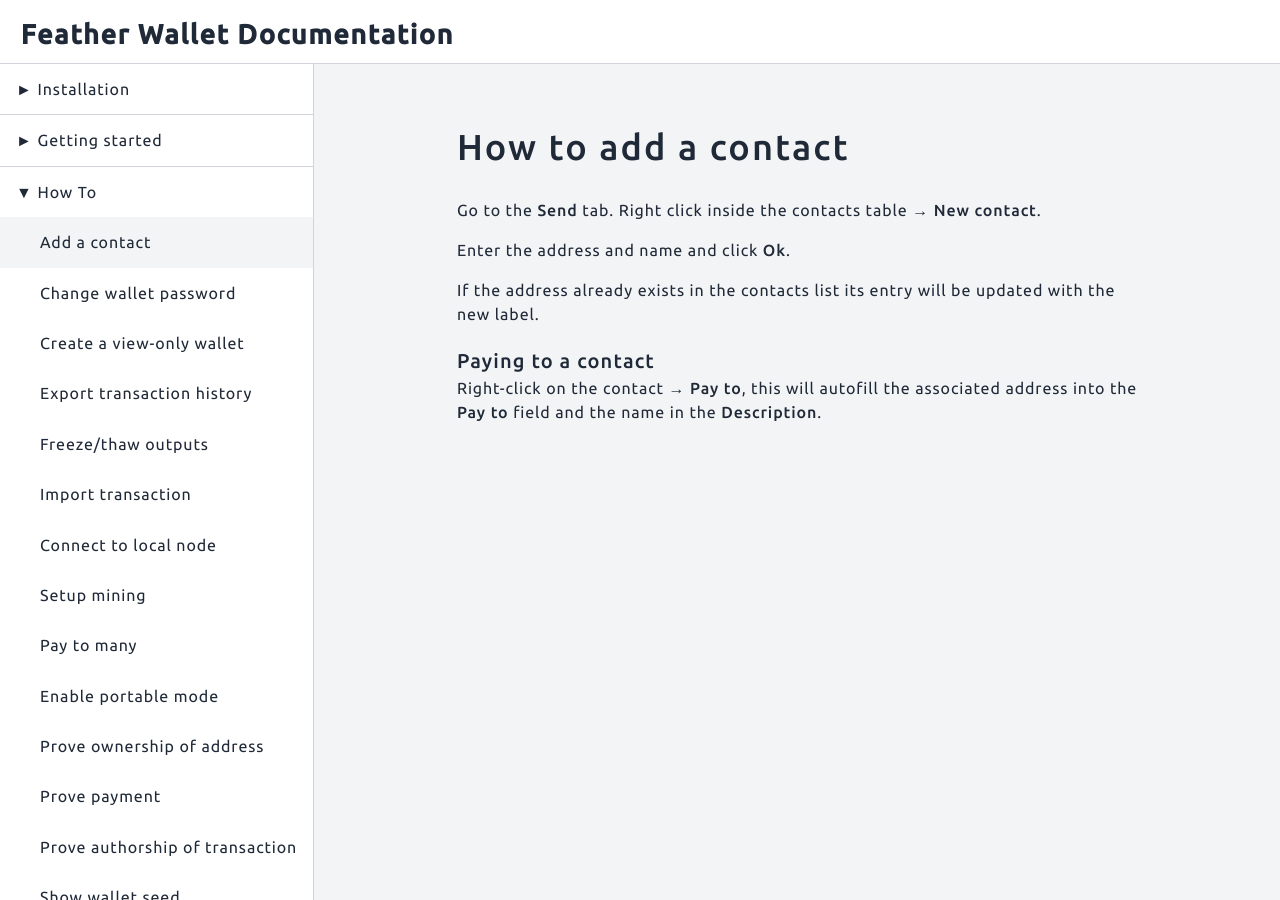
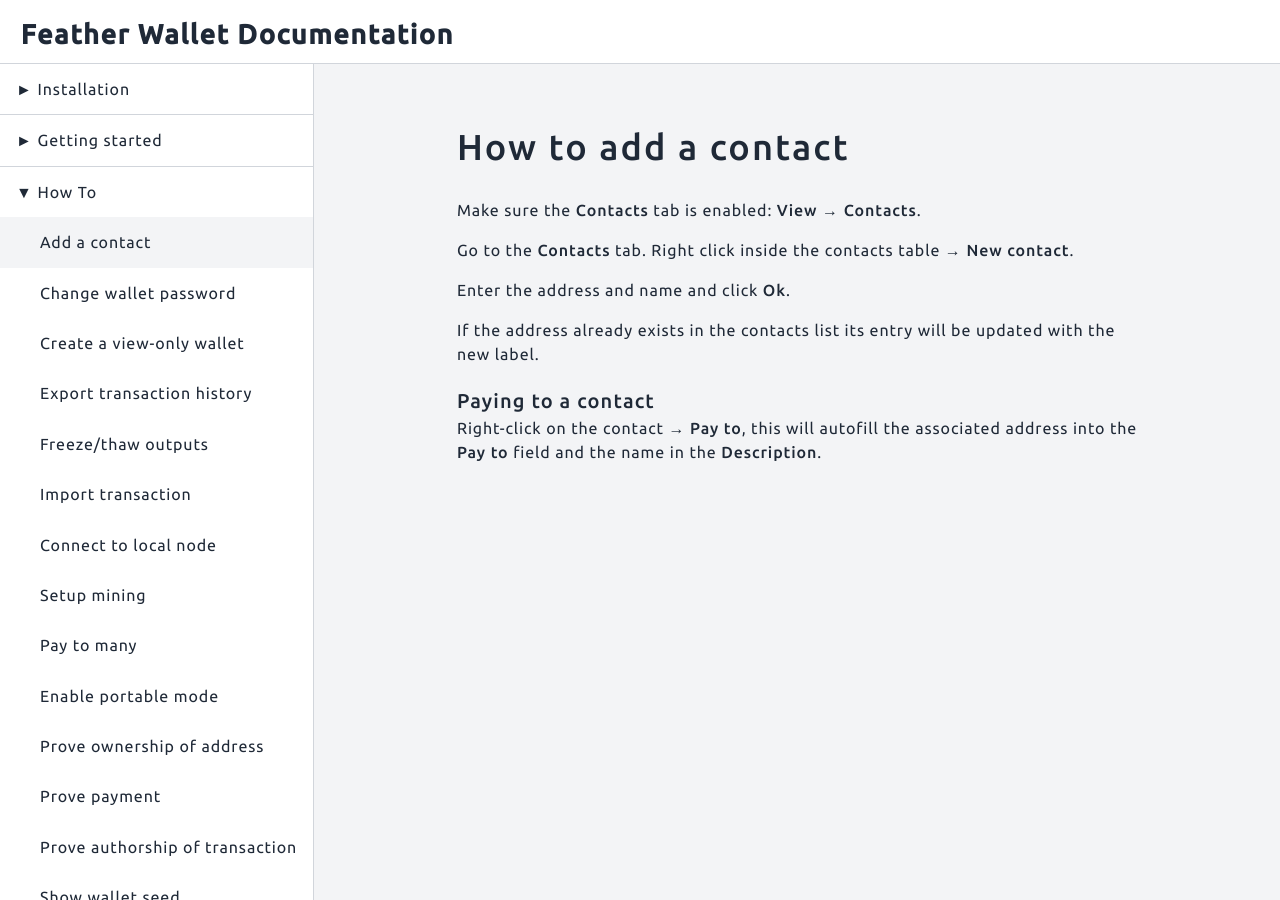
Before and after one commit to jermanuts/feather-docs, a Jekyll site: the page built from content/_guides/add_contact.md, in a window 1280 px wide and 900 px high. Built offline with Jekyll 4.4.1, drawn with Linux system fonts in a browser that asks for light colours.

Commit message:
update add_contact

```diff
--- a/content/_guides/add_contact.md
+++ b/content/_guides/add_contact.md
@@ -4,7 +4,9 @@
 category: howto
 ---
 
-Go to the **Send** tab. Right click inside the contacts table **→ New contact**.
+Make sure the **Contacts** tab is enabled: **View → Contacts**.
+
+Go to the **Contacts** tab. Right click inside the contacts table **→ New contact**.
 
 Enter the address and name and click **Ok**.
 
```
